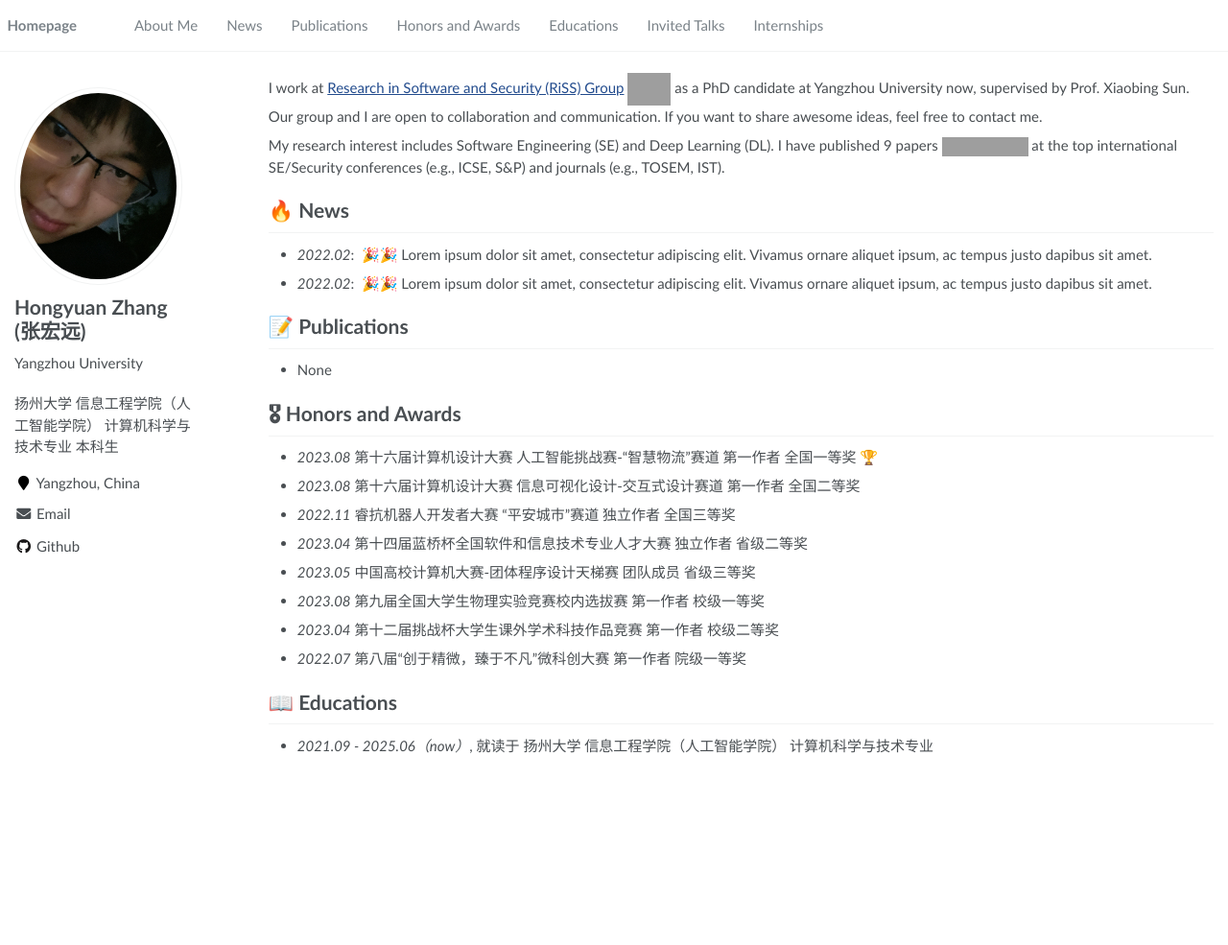
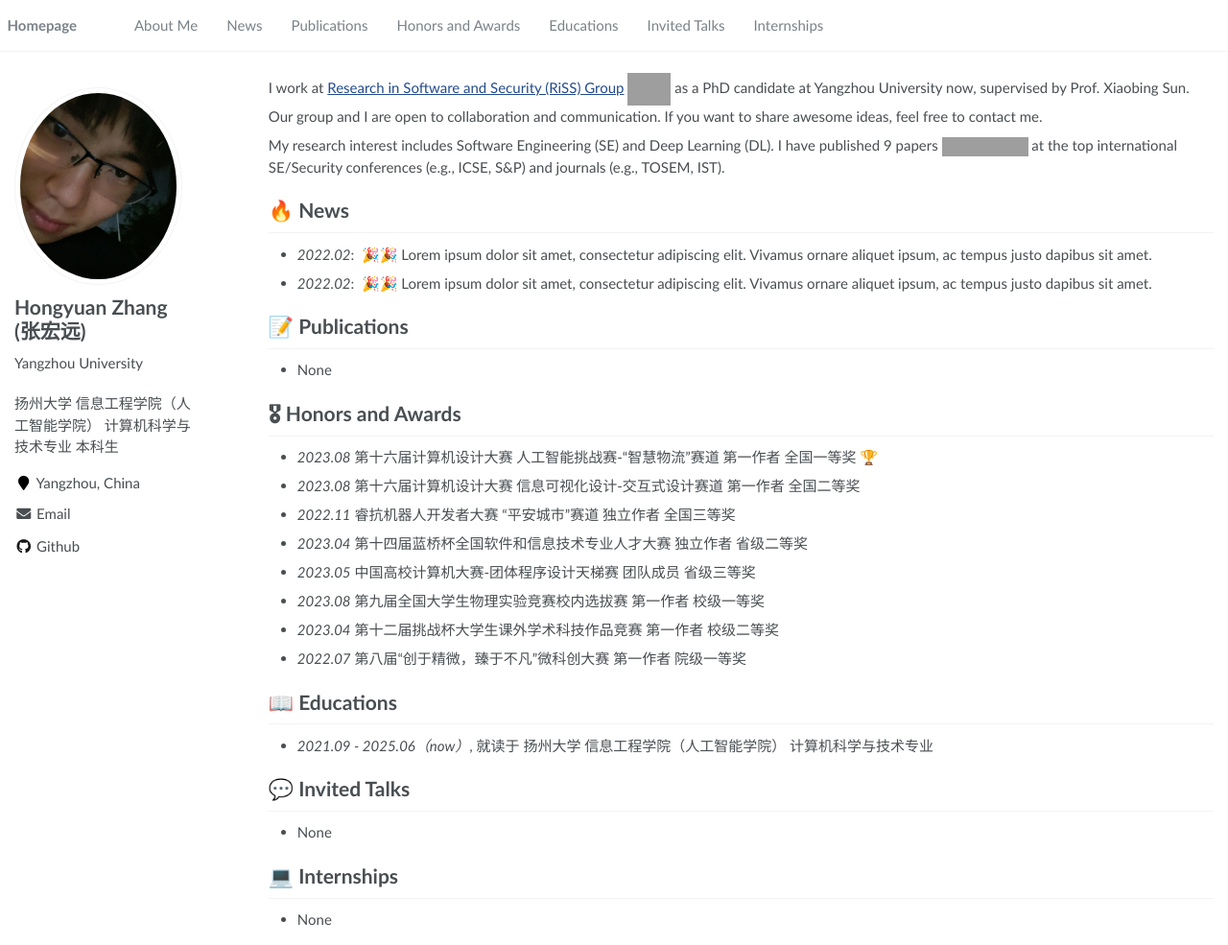
Before and after one commit to Metastarx/Metastarx.github.io, a Jekyll site: the page built from _pages/about.md, in a window 1280 px wide and 985 px high. Shown: the whole window at 96% size. Built offline with Jekyll 4.4.1, drawn with Linux system fonts in a browser that asks for light colours; grey boxes are pictures that could not be loaded.

Commit message:
Update about.md

```diff
--- a/_pages/about.md
+++ b/_pages/about.md
@@ -41,3 +41,9 @@ My research interest includes Software Engineering (SE) and Deep Learning (DL).
 
 # 📖 Educations
 - *2021.09 - 2025.06（now）*, 就读于 扬州大学 信息工程学院（人工智能学院） 计算机科学与技术专业
+
+# 💬 Invited Talks
+- None
+
+# 💻 Internships
+- None
```
